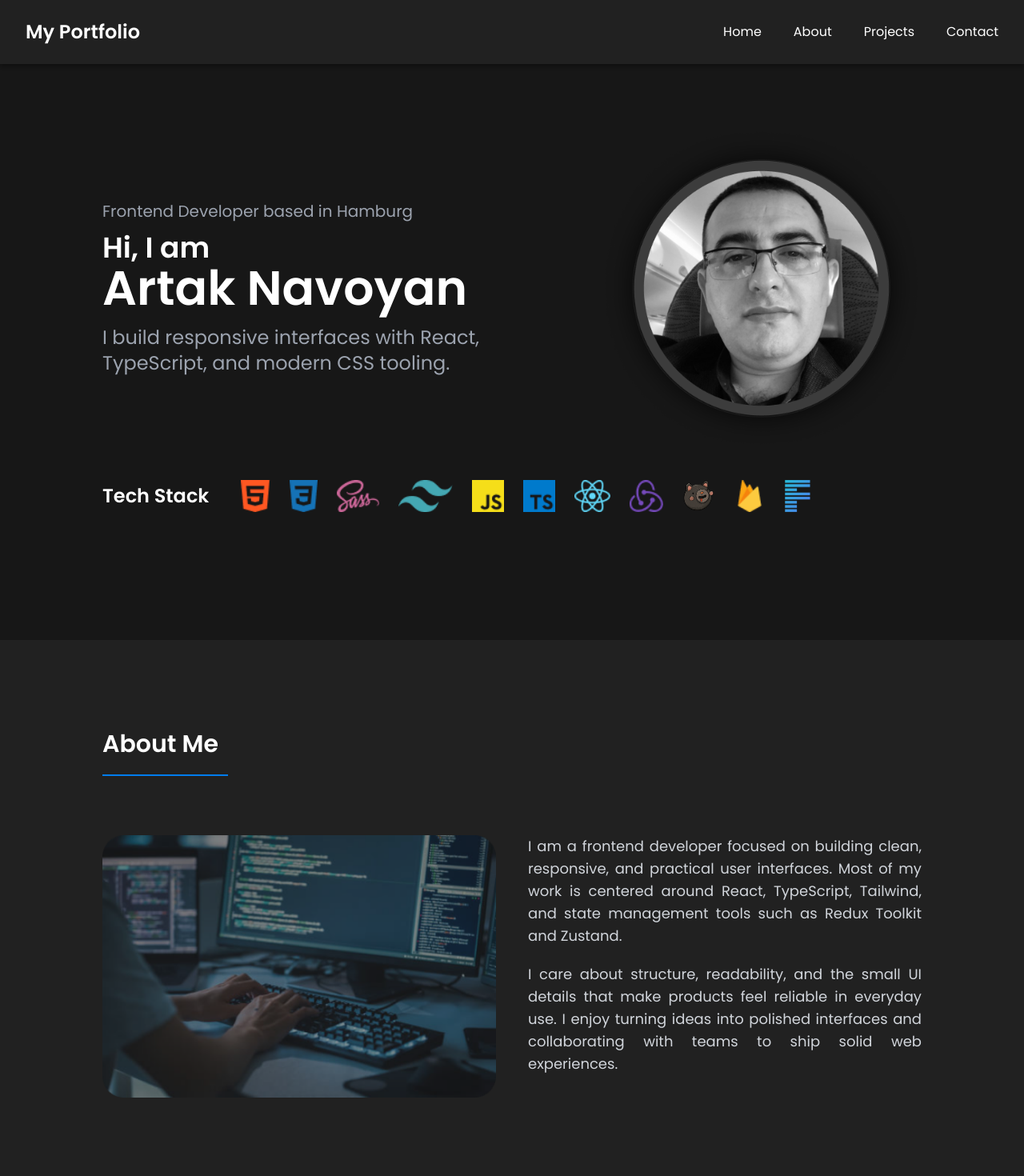
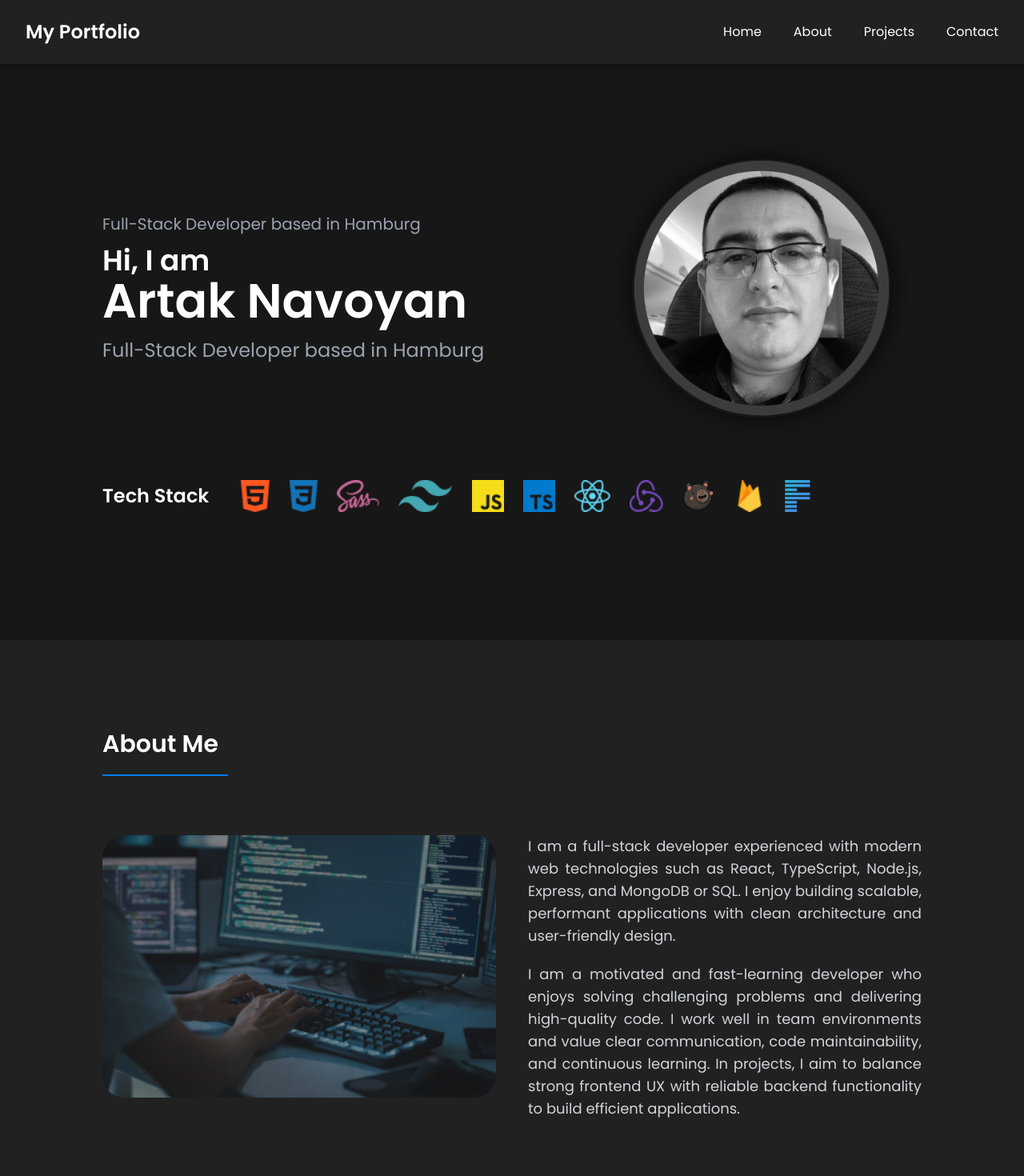
Before and after one commit to ArtakN/portfolio-app, a React (Vite) app: page / in a window 1280 px wide. Shown: the top 1470 px of the page at 80% size. Built offline with nearby package versions, Linux system fonts and the light colour scheme; a web font is replaced by a local one.

Commit message:
Update portfolio copy and project image sizing

```diff
--- a/src/components/About.tsx
+++ b/src/components/About.tsx
@@ -16,16 +16,18 @@ export function About() {
 					</div>
 					<div className='md:w-1/2'>
 						<p className='text-gray-300 text-justify text-lg'>
-							I am a frontend developer focused on building clean, responsive,
-							and practical user interfaces. Most of my work is centered around
-							React, TypeScript, Tailwind, and state management tools such as
-							Redux Toolkit and Zustand.
+							I am a full-stack developer experienced with modern web
+							technologies such as React, TypeScript, Node.js, Express,
+							and MongoDB or SQL. I enjoy building scalable, performant
+							applications with clean architecture and user-friendly design.
 						</p>
 						<p className='text-gray-300 text-justify text-lg mt-5'>
-							I care about structure, readability, and the small UI details that
-							make products feel reliable in everyday use. I enjoy turning ideas
-							into polished interfaces and collaborating with teams to ship
-							solid web experiences.
+							I am a motivated and fast-learning developer who enjoys solving
+							challenging problems and delivering high-quality code. I work
+							well in team environments and value clear communication, code
+							maintainability, and continuous learning. In projects, I aim
+							to balance strong frontend UX with reliable backend
+							functionality to build efficient applications.
 						</p>
 					</div>
 				</div>
--- a/src/components/Hero.tsx
+++ b/src/components/Hero.tsx
@@ -7,15 +7,14 @@ export function Hero() {
 				<div className='flex flex-col md:flex-row items-center justify-between gap-10'>
 					<div className='text-center md:text-left'>
 						<p className='text-lg md:text-xl text-gray-400 mb-3'>
-							Frontend Developer based in Hamburg
+							Full-Stack Developer based in Hamburg
 						</p>
 						<h1 className='text-3xl md:text-4xl font-semibold leading-tight'>
 							Hi, I am <br />
 							<span className='text-5xl md:text-6xl'>Artak Navoyan</span>
 						</h1>
 						<p className='text-xl md:text-2xl text-gray-400 mt-4 max-w-xl'>
-							I build responsive interfaces with React, TypeScript, and modern
-							CSS tooling.
+							Full-Stack Developer based in Hamburg
 						</p>
 					</div>
 					<div>
--- a/src/components/SingleProject.tsx
+++ b/src/components/SingleProject.tsx
@@ -6,6 +6,7 @@ interface SingleProjectProps {
 
 export function SingleProject({ project }: SingleProjectProps) {
 	const techStack = project.tech
+	const isRecipeRadar = project.title === 'Recipe Radar'
 
 	return (
 		<article className='bg-[#212121] p-4 rounded-xl shadow-lg hover:bg-[#292929] transition-all duration-300'>
@@ -13,7 +14,9 @@ export function SingleProject({ project }: SingleProjectProps) {
 				<div className='flex flex-col md:flex-row gap-6 items-stretch'>
 					<div className='md:w-1/2 overflow-hidden rounded-xl bg-[#181818]'>
 						<img
-							className='w-full h-72 md:h-full md:min-h-[360px] object-cover rounded-xl'
+							className={`w-full object-cover rounded-xl ${
+								isRecipeRadar ? 'h-72 md:h-full md:min-h-[360px]' : 'h-56 md:h-[320px]'
+							}`}
 							src={project.imageUrl}
 							alt={`${project.title} preview`}
 							style={{ objectPosition: project.imagePosition ?? 'center' }}
```
